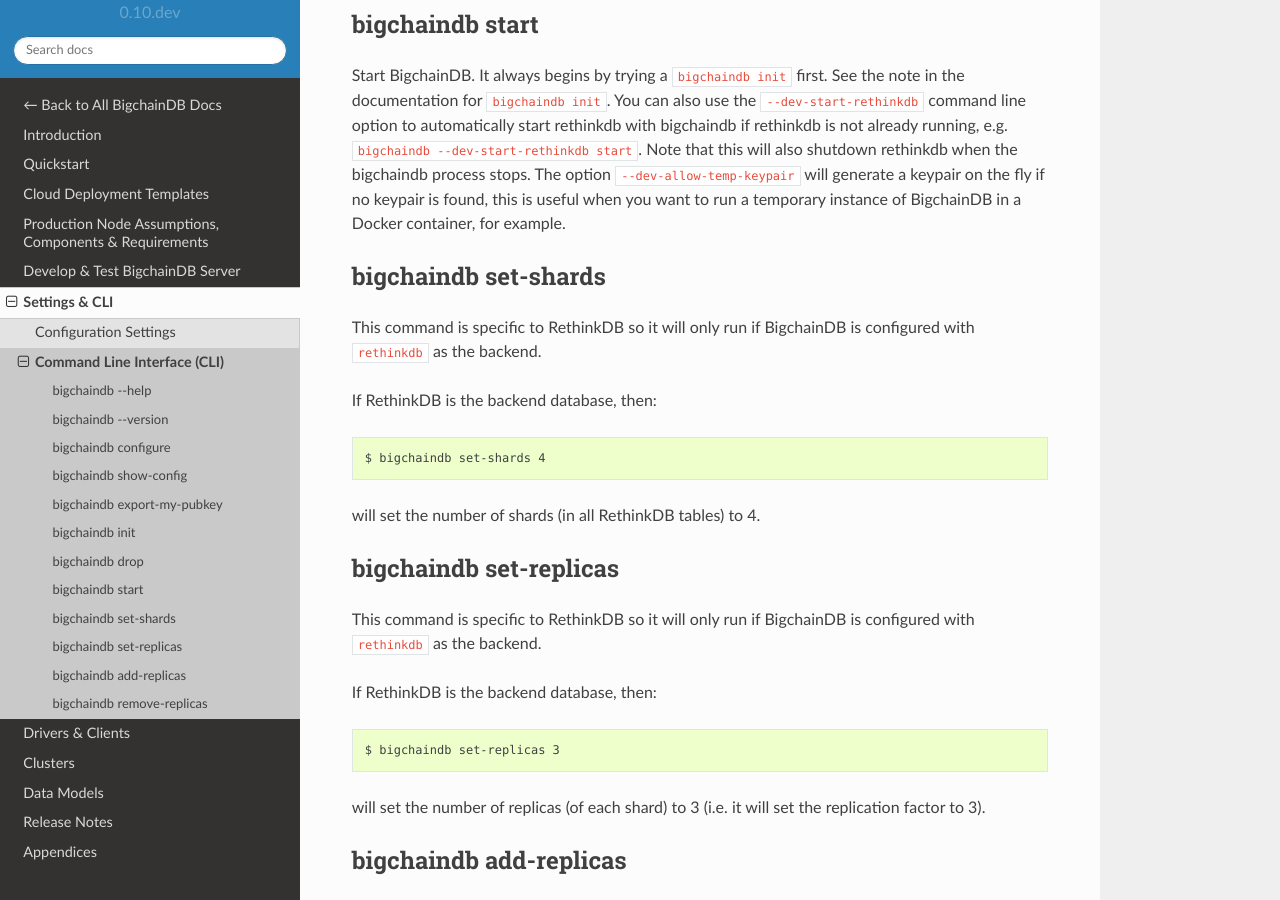
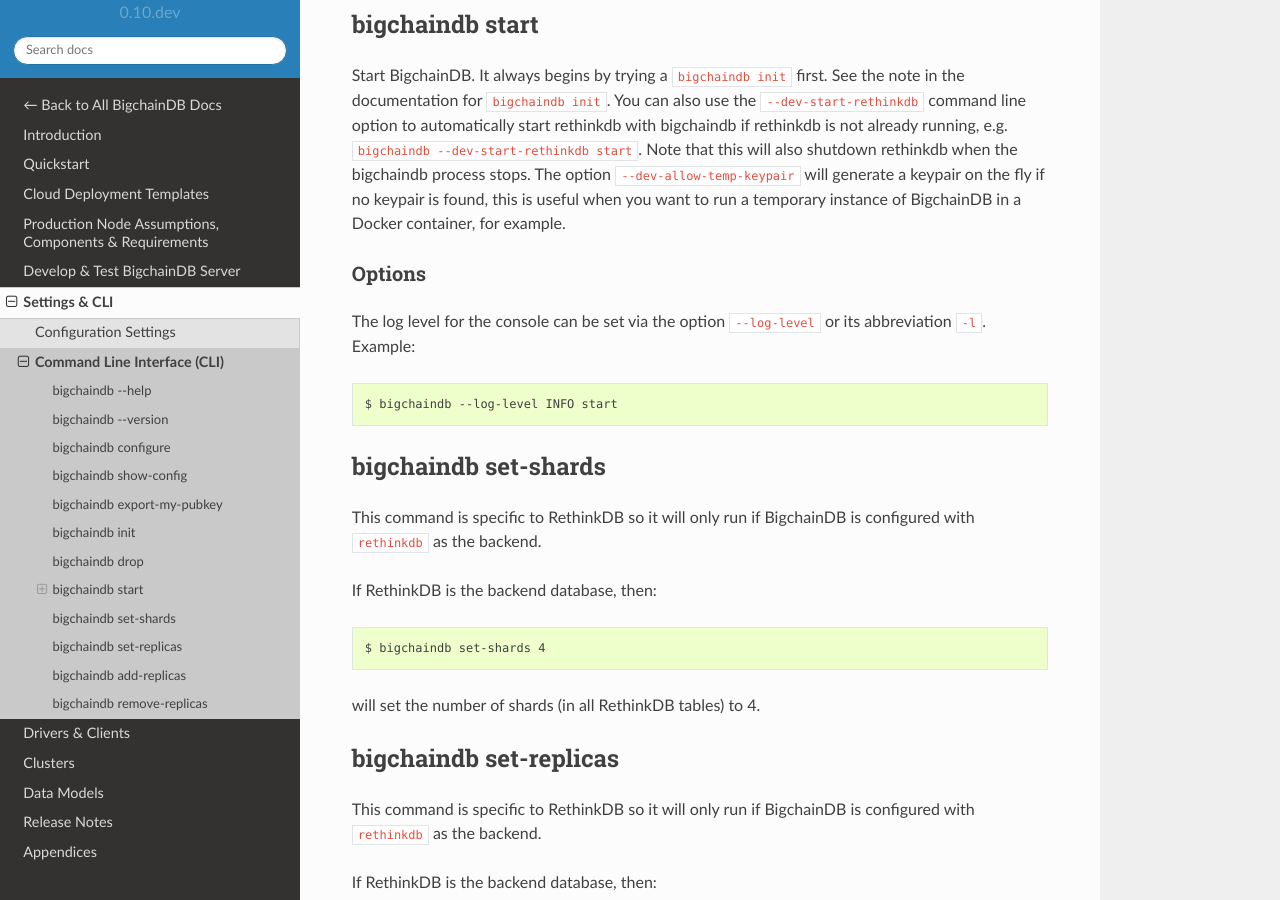
Before and after one commit to bigchaindb/bigchaindb, a Sphinx documentation site: the page built from docs/server/source/server-reference/bigchaindb-cli.md, in a window 1280 px wide and 900 px high, scrolled down 1600 px. Built offline with Sphinx 7.4.7 and the Read the Docs theme 2.0.0, drawn with Linux system fonts in a browser that asks for light colours; pages that are not in the unit, such as notebooks, are missing from menus.

Commit message:
Document cmd line option for the log level

````diff
--- a/docs/server/source/server-reference/bigchaindb-cli.md
+++ b/docs/server/source/server-reference/bigchaindb-cli.md
@@ -68,6 +68,14 @@
 e.g. `bigchaindb --dev-start-rethinkdb start`. Note that this will also shutdown rethinkdb when the bigchaindb process stops.
 The option `--dev-allow-temp-keypair` will generate a keypair on the fly if no keypair is found, this is useful when you want to run a temporary instance of BigchainDB in a Docker container, for example.
 
+### Options
+The log level for the console can be set via the option `--log-level` or its
+abbreviation `-l`. Example:
+
+```bash
+$ bigchaindb --log-level INFO start
+```
+
 
 ## bigchaindb set-shards
 
````
